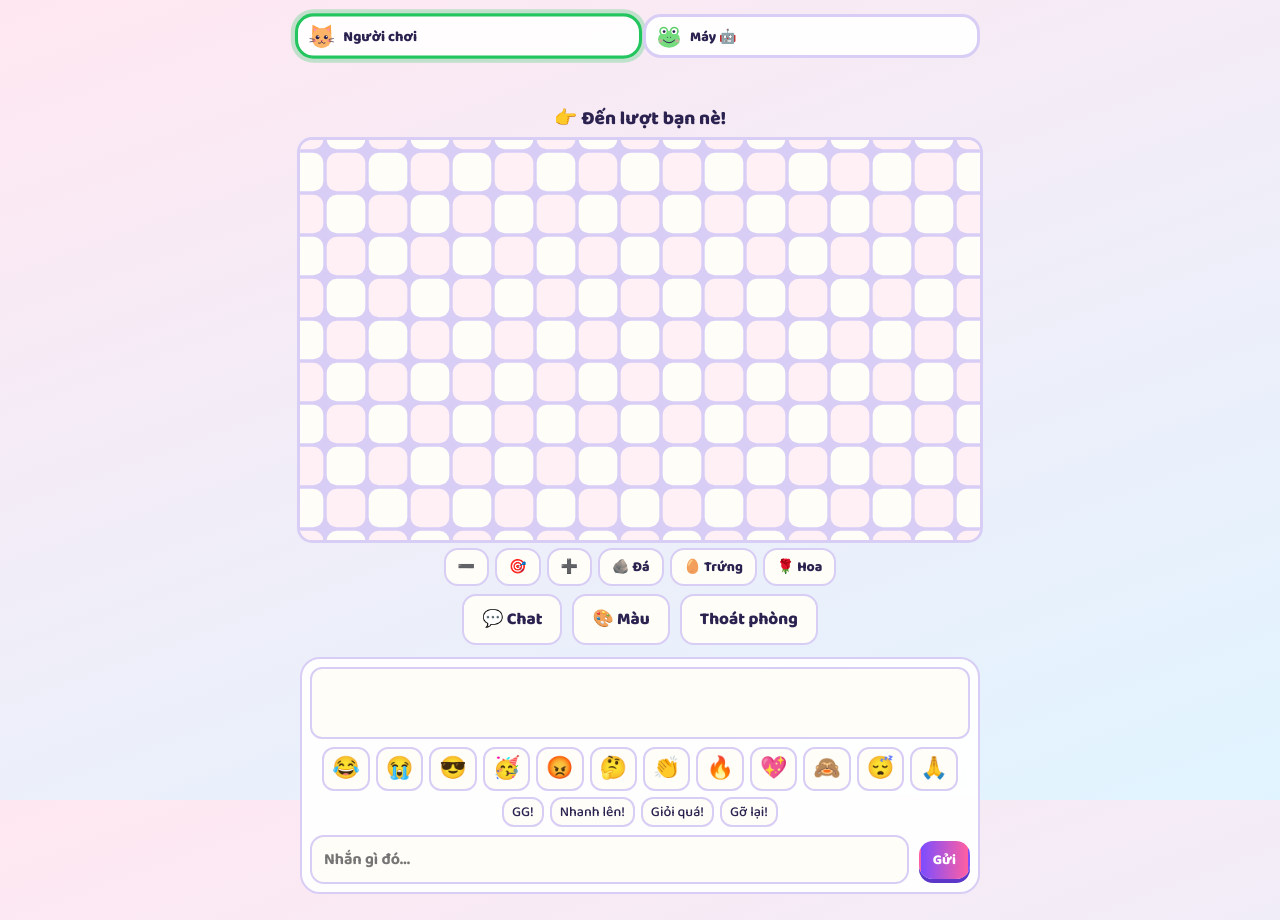
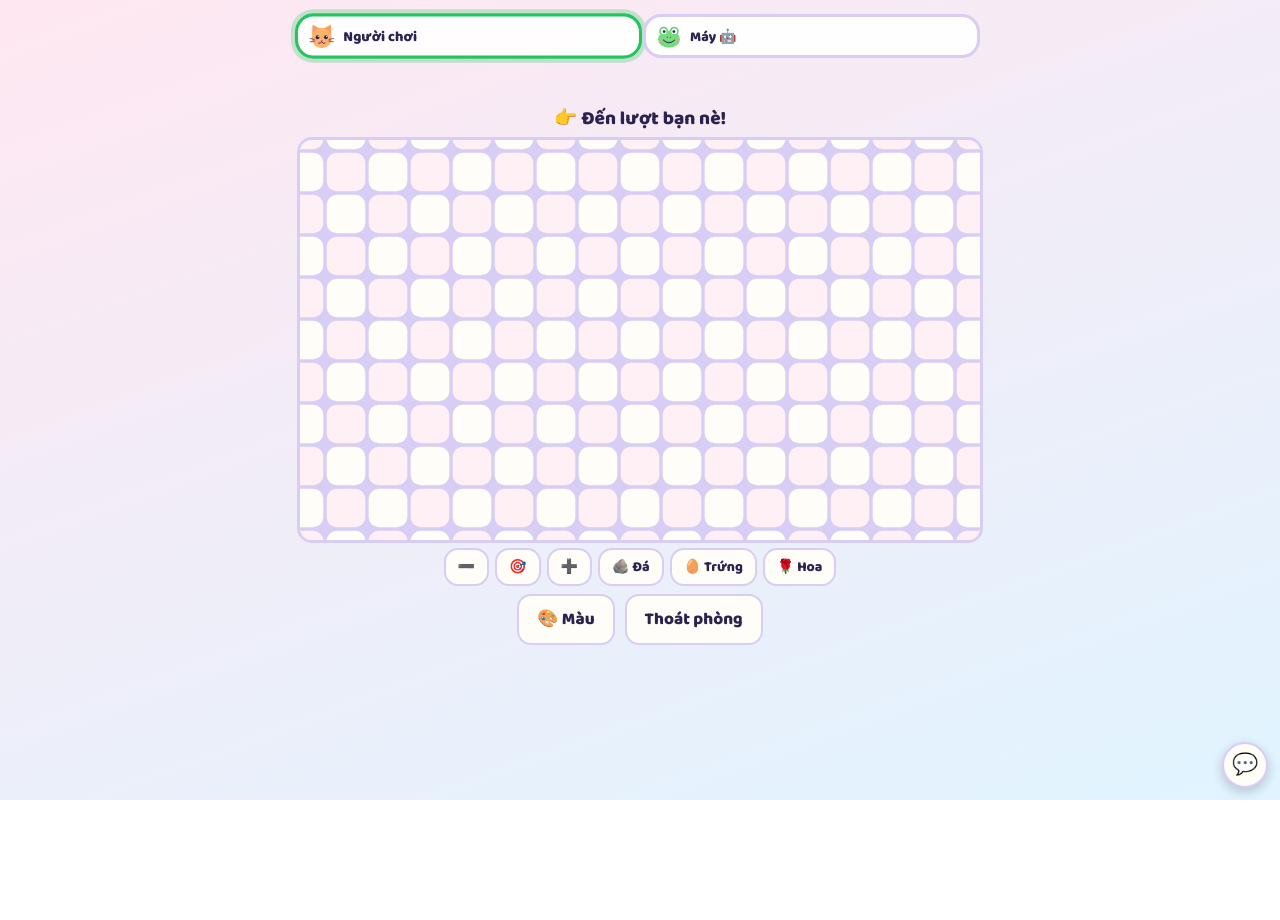
Before and after one commit to lamiyennhi2004/np-caro, a website: page index.html in a window 1280 px wide. Both pictures are taken after a click on the button "🤖 Chơi với máy". After the commit the page ends 800 px from the top, so only its background shows below. Drawn offline with Linux system fonts and the light colour scheme; no server answers.

Commit message:
Add files via upload

```diff
--- a/index.html
+++ b/index.html
@@ -16,6 +16,7 @@
 :root[data-theme="grape"]{--bg1:#ead9ff;--bg2:#d9e6ff;--card:#fcf9ffee;--tx:#3a2a66;--mut:#8a78b8;--line:#d4c1f5;--cell:#fefcff;--cell2:#f1e8ff;--hl:#ffd6ec;--p:#9b5cff;--p2:#ff6fb5;color-scheme:light}
 .th{width:34px;height:34px;border-radius:50%;border:3px solid var(--line);cursor:pointer;padding:0}.th.sel{border-color:var(--p);box-shadow:0 0 0 4px #7c4dff44;transform:scale(1.12)}
 #gstats{display:none}#chat{padding:8px}#stk{flex-wrap:nowrap;overflow-x:auto}.pl{padding:4px 8px}#room b{font-size:24px}
+#bChat{position:fixed;right:12px;bottom:calc(env(safe-area-inset-bottom,0px) + 12px);width:46px;height:46px;border-radius:50%;padding:0;font-size:21px;z-index:42;box-shadow:0 4px 12px #0003}#chatN{position:absolute;top:-4px;right:-4px;background:#ef4444;color:#fff;border-radius:10px;font-size:12px;line-height:18px;min-width:18px;padding:0 4px}#chatN:empty{display:none}#chat{position:fixed;right:12px;bottom:calc(env(safe-area-inset-bottom,0px) + 68px);width:min(320px,calc(100vw - 24px));z-index:41;margin:0!important;box-shadow:0 8px 24px #0004}#chat #clog{height:170px}
 html{scroll-padding-top:env(safe-area-inset-top,0px)}
 *{box-sizing:border-box}
 body{margin:0;min-height:100vh;color:var(--tx);font-family:"Baloo 2","Segoe UI",system-ui,sans-serif;background:linear-gradient(160deg,var(--bg1),var(--bg2)) fixed;display:flex;justify-content:center;padding:14px}
@@ -185,7 +186,7 @@ button.b.sm{font-size:14px;padding:6px 12px}
   <div id="tbar" class="hide"><div id="tfill"></div><div id="tnum"></div></div>
   <div id="bw"><canvas id="board"></canvas></div>
   <div class="row" id="thr" style="margin-top:8px;gap:6px"><button class="b sm" id="zO" title="Thu nhỏ">➖</button><button class="b sm" id="zC" title="Về nước cuối">🎯</button><button class="b sm" id="zI" title="Phóng to">➕</button><button class="b sm" data-k="stone">🪨 Đá</button><button class="b sm" data-k="egg">🥚 Trứng</button><button class="b sm" data-k="flower">🌹 Hoa</button></div>
-  <div class="row" style="margin-top:8px"><button class="b p hide" id="bAgain">🔁 Ván mới (đổi bên)</button><button class="b" id="bChat">💬 Chat <span id="chatN"></span></button><button class="b" id="bFr">👥 Mời bạn bè</button><button class="b" id="bTheme">🎨 Màu</button><button class="b" id="bLeave">Thoát phòng</button></div>
+  <div class="row" style="margin-top:8px"><button class="b p hide" id="bAgain">🔁 Ván mới (đổi bên)</button><button class="b" id="bChat" title="Chat">💬<span id="chatN"></span></button><button class="b" id="bFr">👥 Mời bạn bè</button><button class="b" id="bTheme">🎨 Màu</button><button class="b" id="bLeave">Thoát phòng</button></div>
   <div id="chat" class="card hide" style="margin-top:12px"><div id="clog"></div><div id="stk"></div><div class="row" style="flex-wrap:nowrap"><input id="ctext" maxlength="100" placeholder="Nhắn gì đó…" autocomplete="off"><button class="b p sm" id="bSend">Gửi</button></div></div>
   <div id="fbox" class="card hide" style="margin-top:12px"><div id="fl2"></div></div>
 </div>
@@ -398,9 +399,9 @@ $('zO').onclick=()=>{const[W,H]=dim();zoom(.8,[W/2,H/2])};
 $('zC').onclick=focus;
 
 function showGame(label){
-  document.querySelector('.logo').classList.add('hide');$('lobby').classList.add('hide');$('game').classList.remove('hide');$('fbox').classList.add('hide');$('code').textContent=label;
+  document.body.classList.add('ing');document.querySelector('.logo').classList.add('hide');$('lobby').classList.add('hide');$('game').classList.remove('hide');$('fbox').classList.add('hide');$('code').textContent=label;
   ['room','bFr'].forEach(i=>$(i).classList.toggle('hide',!!bot));
-  showStats();$('clog').innerHTML='';unread=0;$('chatN').textContent='';$('chat').classList.remove('hide');V.s=42;
+  showStats();$('clog').innerHTML='';unread=0;$('chatN').textContent='';$('chat').classList.add('hide');V.s=42;
 }
 function listen(c){
   if(es)es.close();
@@ -535,7 +536,7 @@ function onChat(m){
   const av=$(m.m==='X'?'plX':'plO').querySelector('svg');av.classList.remove('talk');void av.getBoundingClientRect();av.classList.add('talk');setTimeout(()=>av.classList.remove('talk'),1300);
   const bub=$(m.m==='X'?'bubX':'bubO');bub.textContent=msg;bub.className='bub show'+(m.st&&m.st.length<=2?' big':'');
   clearTimeout(bub._t);bub._t=setTimeout(()=>bub.className='bub',m.st?3000:4500);
-  if($('chat').classList.contains('hide')&&!mine){unread++;$('chatN').textContent='('+unread+')'}
+  if($('chat').classList.contains('hide')&&!mine){unread++;$('chatN').textContent=unread}
 }
 function fireworks(){
   const cv=$('fw'),ctx=cv.getContext('2d');cv.width=innerWidth;cv.height=innerHeight;cv.classList.remove('hide');
@@ -568,7 +569,7 @@ async function again(){
 function leave(){
   if(es)es.close();es=null;g=null;code='';bot=null;
   try{history.replaceState(null,'',location.pathname)}catch(e){}
-  document.querySelector('.logo').classList.remove('hide');showStats();$('tbar').classList.add('hide');
+  document.body.classList.remove('ing');document.querySelector('.logo').classList.remove('hide');showStats();$('tbar').classList.add('hide');
   $('game').classList.add('hide');$('lobby').classList.remove('hide');
 }
 const TH=[['light','Kẹo ngọt','#ffb3d1'],['peach','Đào','#ffc9a8'],['mint','Bạc hà','#a8e6cf'],['lemon','Chanh','#fff1a8'],['grape','Nho','#d4b8ff'],['dark','Đêm sao','#2d2547']];
@@ -581,7 +582,7 @@ $('bJoin').onclick=join;
 $('inCode').addEventListener('keydown',e=>{if(e.key==='Enter')join()});
 $('bAgain').onclick=again;
 $('bLeave').onclick=leave;
-$('bChat').onclick=()=>{$('chat').classList.toggle('hide');unread=0;$('chatN').textContent=''};
+$('bChat').onclick=()=>{$('chat').classList.toggle('hide');unread=0;$('chatN').textContent='';if(!$('chat').classList.contains('hide'))$('ctext').focus()};
 $('bSend').onclick=sendText;
 $('ctext').addEventListener('keydown',e=>{if(e.key==='Enter')sendText()});
 $('bCopy').onclick=async()=>{
```
